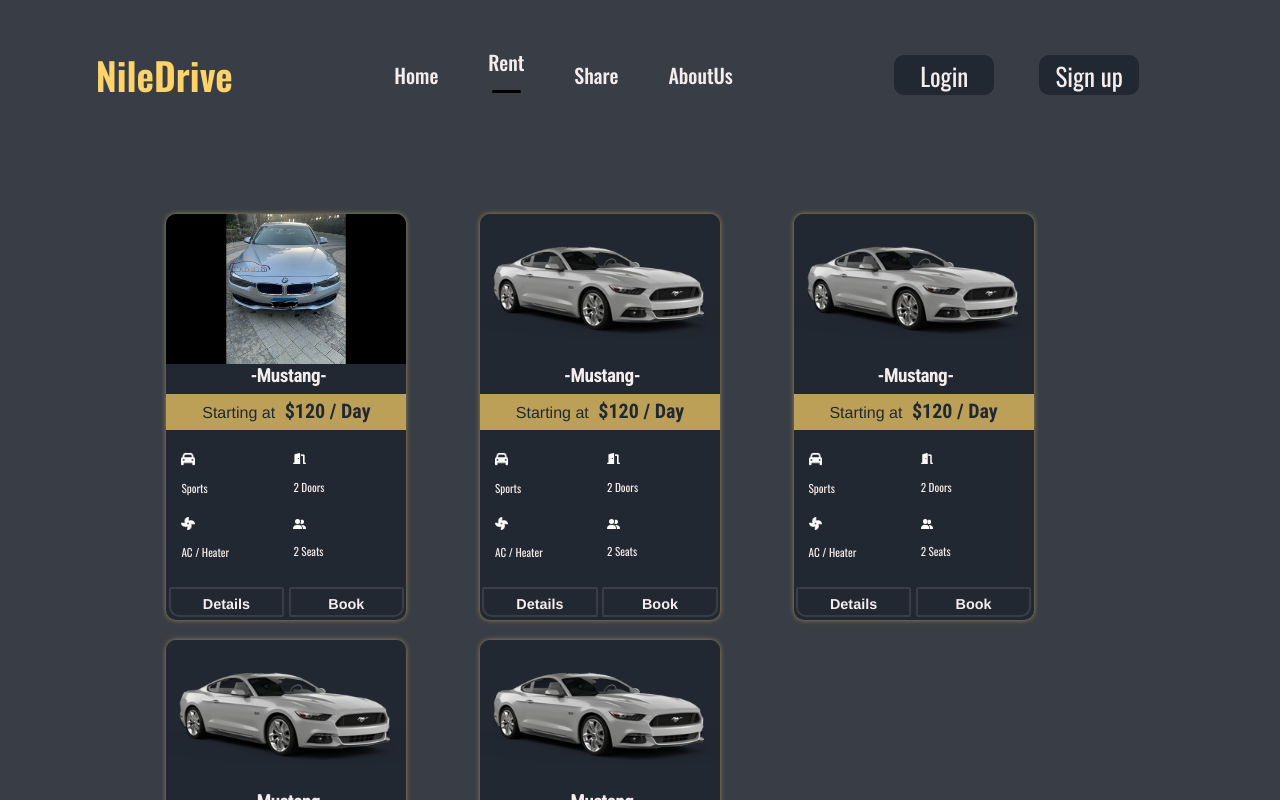
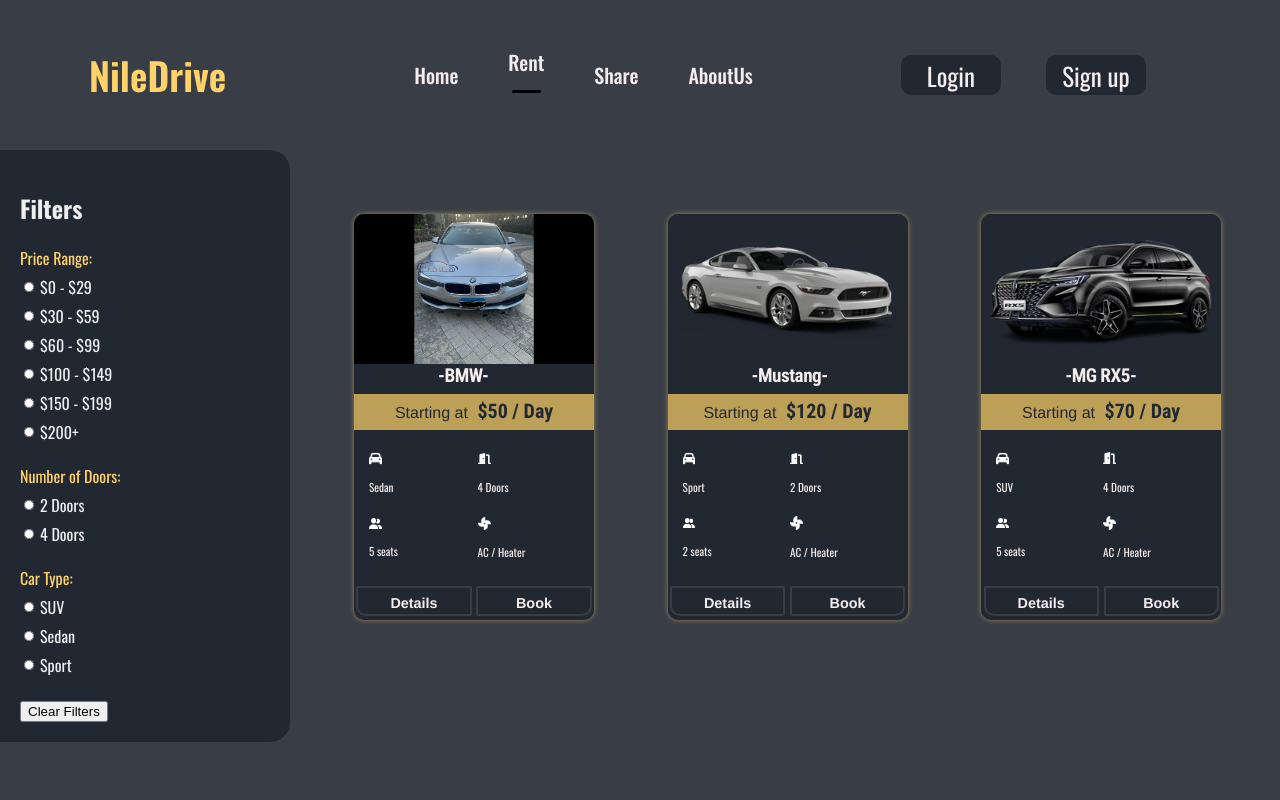
Before and after one commit to MohammedAdnancs/CarRentalPW, a React (Create React App) app in the folder frontend/: page /Rent in a window 1280 px wide. Shown: the top 800 px of the page. Built offline with nearby package versions, Linux system fonts and the light colour scheme.

Commit message:
added working filter

```diff
--- /dev/null
+++ b/frontend/src/Components/FilterBar/FilterBar.css
@@ -0,0 +1,56 @@
+.sidebar {
+  flex: 0 0 250px; /* Fixed width for sidebar */
+  background-color: #222831;
+  padding: 20px;
+  border-radius: 0px 20px 20px 0px;
+
+}
+
+.sidebar h2{
+  color: #EEEEEE;
+}
+
+.main-content {
+  flex: 1; /* Take up remaining space */
+  padding: 20px;
+}
+
+.filter {
+  margin-bottom: 20px;
+  color: #FFD369 ;
+}
+
+.radio-group {
+  margin-top: 5px;
+}
+
+.radio-group label {
+  display: block;
+  margin-bottom: 5px;
+  color: #EEEEEE ;
+}
+
+.radio-group input[type='radio'] {
+  margin-right: 5px;
+
+}
+
+input[type='radio']{
+  width: 10px;
+  height: 10px;
+  border-radius: 15px;
+  top: -2px;
+  left: -1px;
+  position: relative;
+  background-color: #EEEEEE;
+  content: '';
+  display: inline-block;
+  visibility: visible;
+  border: 2px solid #FFD369;
+}
+
+
+/* Style checked radio buttons */
+.radio-group input[type="radio"]:checked + label {
+  color: blue; /* Example color change */
+}
--- /dev/null
+++ b/frontend/src/Components/FilterBar/FilterBar.jsx
@@ -0,0 +1,203 @@
+import React, { useState, useEffect } from 'react';
+import './FilterBar.css';
+
+function FilterBar({ setFilters, priceRange, numDoors, carType }) {
+  const handlePriceRangeChange = (event) => {
+    setFilters(prevFilters => ({ ...prevFilters, priceRange: event.target.value }));
+  };
+
+  const handleNumDoorsChange = (event) => {
+    setFilters(prevFilters => ({ ...prevFilters, numDoors: event.target.value }));
+  };
+
+  const handleCarTypeChange = (event) => {
+    setFilters(prevFilters => ({ ...prevFilters, carType: event.target.value }));
+  };
+
+  const clearFilters = () => {
+    setFilters({ priceRange: '', numDoors: '', carType: '' });
+  };
+
+  useEffect(() => {
+    const handlePriceRadioClick = () => {
+      document.querySelectorAll('input[name="price"]').forEach(button => {
+        button.parentElement.style.color = button.checked ? '#FFD369' : '';
+      });
+    };
+
+    const handleDoorsRadioClick = () => {
+      document.querySelectorAll('input[name="doors"]').forEach(button => {
+        button.parentElement.style.color = button.checked ? '#FFD369' : '';
+      });
+    };
+
+    const handleTypeRadioClick = () => {
+      document.querySelectorAll('input[name="type"]').forEach(button => {
+        button.parentElement.style.color = button.checked ? '#FFD369' : '';
+      });
+    };
+
+    document.querySelectorAll('input[name="price"]').forEach(button => {
+      button.addEventListener('click', handlePriceRadioClick);
+    });
+
+    document.querySelectorAll('input[name="doors"]').forEach(button => {
+      button.addEventListener('click', handleDoorsRadioClick);
+    });
+
+    document.querySelectorAll('input[name="type"]').forEach(button => {
+      button.addEventListener('click', handleTypeRadioClick);
+    });
+
+    return () => {
+      document.querySelectorAll('input[name="price"]').forEach(button => {
+        button.removeEventListener('click', handlePriceRadioClick);
+      });
+
+      document.querySelectorAll('input[name="doors"]').forEach(button => {
+        button.removeEventListener('click', handleDoorsRadioClick);
+      });
+
+      document.querySelectorAll('input[name="type"]').forEach(button => {
+        button.removeEventListener('click', handleTypeRadioClick);
+      });
+    };
+  }, []);
+
+  return (
+
+    <div className="sidebar">
+      <form>
+      <h2>Filters</h2>
+      <div className="filter">
+        <label>Price Range:</label>
+        <div className="radio-group">
+          <label>
+            <input
+              name="price"
+              type="radio"
+              value="0-29"
+              checked={priceRange === '0-29'}
+              onChange={handlePriceRangeChange}
+            />
+            $0 - $29
+          </label>
+          <label>
+            <input
+             name="price"
+              type="radio"
+              value="30-59"
+              checked={priceRange === '30-59'}
+              onChange={handlePriceRangeChange}
+            />
+            $30 - $59
+          </label>
+          <label>
+            <input
+            name="price"
+              type="radio"
+              value="60-99"
+              checked={priceRange === '60-99'}
+              onChange={handlePriceRangeChange}
+            />
+            $60 - $99
+          </label>
+          <label>
+            <input
+            name="price"
+              type="radio"
+              value="100-149"
+              checked={priceRange === '100-149'}
+              onChange={handlePriceRangeChange}
+            />
+            $100 - $149
+          </label>
+          <label>
+            <input
+            name="price"
+              type="radio"
+              value="150-199"
+              checked={priceRange === '150-199'}
+              onChange={handlePriceRangeChange}
+            />
+            $150 - $199
+          </label>
+          <label>
+            <input
+            name="price"
+              type="radio"
+              value="200+"
+              checked={priceRange === '200+'}
+              onChange={handlePriceRangeChange}
+            />
+            $200+
+          </label>
+        </div>
+      </div>
+      <div className="filter">
+        <label>Number of Doors:</label>
+        <div className="radio-group">
+          <label>
+            <input
+            name="doors"
+              type="radio"
+              value="2"
+              checked={numDoors === '2'}
+              onChange={handleNumDoorsChange}
+            />
+            2 Doors
+          </label>
+          <label>
+            <input
+            name="doors"
+              type="radio"
+              value="4"
+              checked={numDoors === '4'}
+              onChange={handleNumDoorsChange}
+            />
+            4 Doors
+          </label>
+        </div>
+      </div>
+      <div className="filter">
+        <label>Car Type:</label>
+        <div className="radio-group">
+          <label>
+            <input
+            name="type"
+              type="radio"
+              value="SUV"
+              checked={carType === 'SUV'}
+              onChange={handleCarTypeChange}
+            />
+            SUV
+          </label>
+          <label>
+            <input
+            name="type"
+              type="radio"
+              value="Sedan"
+              checked={carType === 'Sedan'}
+              onChange={handleCarTypeChange}
+            />
+            Sedan
+          </label>
+          <label>
+            <input
+            name="type"
+              type="radio"
+              value="Sport"
+              checked={carType === 'Sport'}
+              onChange={handleCarTypeChange}
+            />
+            Sport
+          </label>
+        </div>
+      </div>
+      <button onClick={clearFilters}>Clear Filters</button>
+      </form>
+    </div>
+  );
+}
+
+export default FilterBar;
--- a/frontend/src/Components/Footer/Footer.css
+++ b/frontend/src/Components/Footer/Footer.css
@@ -1,6 +1,7 @@
 .FooterContainer {
     background-color: rgba(0, 0, 0, 0.5);
     width: 100%;
+    margin-top: 15%;
 }
 
 .Footer {
--- a/frontend/src/Components/Hero/Hero.css
+++ b/frontend/src/Components/Hero/Hero.css
@@ -5,11 +5,12 @@
     margin-bottom: 10%;
     min-width: 90%;
     min-height: 700px;
-    background: linear-gradient(300deg, #FFD369, #393E46 80%);
+    background: linear-gradient(200deg, #FFD369, #222831 50%);
     display: flex;
     justify-content: center;
     overflow: hidden;
     z-index: -1;
+    border-radius: 20px;
 }
 
 .Hero-left {
--- a/frontend/src/Components/cards/cards.css
+++ b/frontend/src/Components/cards/cards.css
@@ -1,19 +1,14 @@
 @import url('https://fonts.googleapis.com/css?family=Roboto+Condensed:700');
-ul{
-  margin: 0;
-  padding: 0;
+.Acontainer {
+  display: flex;
 }
-ul li{
-  margin: 0;
-  padding: 0;
-  list-style: none;
-}
+
 .Cwrapper {
   display: grid;
   grid-template-columns: repeat(auto-fill, minmax(200px, 1fr)); /* Adjust minmax values as needed */
   width: 70%;
   margin-top: 5%;
-  margin-left: 13%;
+  margin-left: 5%;
   margin-bottom: 5%;
   row-gap: 10%; /* Changed to px for consistency */
   column-gap: 5%;
@@ -174,3 +169,17 @@ ul li{
 {
   font-size: .70rem;
 }
+
+input[type='radio']:checked:after {
+  width: 15px;
+  height: 15px;
+  border-radius: 15px;
+  top: -2px;
+  left: -1px;
+  position: relative;
+  background-color: #ffa500;
+  content: '';
+  display: inline-block;
+  visibility: visible;
+  border: 2px solid white;
+}
--- a/frontend/src/Components/cards/cards.jsx
+++ b/frontend/src/Components/cards/cards.jsx
@@ -1,143 +1,117 @@
-import React, { useState } from 'react'
-import './cards.css'
-import Mustang1 from '../Assets/mustang1.png'
-import Mustang2 from '../Assets/mustang2.png'
-import car from '../Assets/car-solid.png'
-import fan from '../Assets/fan.png'
-import user from '../Assets/user.png'
-import door from '../Assets/door.png'
-import t1 from '../Assets/t1.jpg'
-import t2 from '../Assets/t2.jpg'
+import React, { useState } from 'react';
+import './cards.css';
+import FilterBar from '../FilterBar/FilterBar';
+import Mustang1 from '../Assets/mustang1.png';
+import Mustang2 from '../Assets/mustang2.png';
+import car from '../Assets/car-solid.png';
+import fan from '../Assets/fan.png';
+import user from '../Assets/user.png';
+import door from '../Assets/door.png';
+import t1 from '../Assets/t1.jpg';
+import t2 from '../Assets/t2.jpg';
+import mg1 from '../Assets/mg.png';
+import mg2 from '../Assets/mg1.png';
 
 const Cards = () => {
+  const [filters, setFilters] = useState({
+    priceRange: '',
+    numDoors: '',
+    carType: ''
+  });
+
+  const cardData = [
+    {
+      name: "BMW",
+      thumbnail1: t1,
+      thumbnail2: t2,
+      type: "Sedan",
+      doors: "4 Doors",
+      Dprice: "$50 / Day",
+      seats: "5 seats",
+      priceRange: "30-59"
+    },
+    {
+      name: "Mustang",
+      thumbnail1: Mustang1,
+      thumbnail2: Mustang2,
+      type: "Sport",
+      doors: "2 Doors",
+      Dprice: "$120 / Day",
+      seats: "2 seats",
+      priceRange: "100-149"
+    },
+    {
+      name: "MG RX5",
+      thumbnail1: mg1,
+      thumbnail2: mg2,
+      type: "SUV",
+      doors: "4 Doors",
+      Dprice: "$70 / Day",
+      seats: "5 seats",
+      priceRange: "60-99"
+    },
+  ];
+
+  const filteredCards = cardData.filter(card => {
+    if (filters.priceRange && card.priceRange !== filters.priceRange) return false;
+    if (filters.numDoors && card.doors !== `${filters.numDoors} Doors`) return false;
+    if (filters.carType && card.type !== filters.carType) return false;
+    return true;
+  });
+
+
   return (
+    <div class="Acontainer">
+      <FilterBar setFilters={setFilters} />
       <div class="Cwrapper">
-    <div class="vehicle-card">
+      {filteredCards.map((card, index) => (
+          <div className="vehicle-card" key={index}>
+            {
               <div class="details">
               <div class="thumb-gallery">
-          <img class="first" src={t1}/>
-          <img class="second" src={t2} />
+                <img class="first" src={card.thumbnail1} />
+                <img class="second" src={card.thumbnail2} />
               </div>
-        <h3 class="carName">-Mustang-</h3>
+              <h3 class="carName">-{card.name}-</h3>
               <div class="info">
                 <div class="price">
                   <span>Starting at</span>
                 </div>
-          <h4>$120 / Day</h4>
+                <h4>{card.Dprice}</h4>
               </div>
               <div class="grid-container">
-           <div class="grid-item"><img class="Cicon" src={car}/><p>Sports</p></div>
-           <div class="grid-item"><img class="Cicon" src={door}/><p>2 Doors</p></div>
-           <div class="grid-item"><img class="Cicon" src={fan}/><p>AC / Heater</p></div>
-           <div class="grid-item"><img class="Cicon" src={user}/><p>2 Seats</p></div>
+                <div class="grid-item">
+                  <img class="Cicon" src={car} />
+                  <p>{card.type}</p>
+                </div>
+                <div class="grid-item">
+                  <img class="Cicon" src={door} />
+                  <p>{card.doors}</p>
+                </div>
+                <div class="grid-item">
+                  <img class="Cicon" src={user} />
+                  <p>{card.seats}</p>
+                </div>
+                <div class="grid-item">
+                  <img class="Cicon" src={fan} />
+                  <p>AC / Heater</p>
+                </div>
               </div>
               <div class="ctas">
-            <a href="#" class="btn primary">Details</a>
-            <a href="#" class="btn secondary">Book</a>
+                <a href="#" class="btn primary">
+                  Details
+                </a>
+                <a href="#" class="btn secondary">
+                  Book
+                </a>
               </div>
             </div>
+            }
           </div>
-    <div class="vehicle-card">
-      <div class="details">
-        <div class="thumb-gallery">
-          <img class="first" src={Mustang1}/>
-          <img class="second" src={Mustang2} />
-        </div>
-        <h3 class="carName">-Mustang-</h3>
-        <div class="info">
-          <div class="price">
-            <span>Starting at</span>
-          </div>
-          <h4>$120 / Day</h4>
-        </div>
-        <div class="grid-container">
-           <div class="grid-item"><img class="Cicon" src={car}/><p>Sports</p></div>
-           <div class="grid-item"><img class="Cicon" src={door}/><p>2 Doors</p></div>
-           <div class="grid-item"><img class="Cicon" src={fan}/><p>AC / Heater</p></div>
-           <div class="grid-item"><img class="Cicon" src={user}/><p>2 Seats</p></div>
-        </div>
-        <div class="ctas">
-            <a href="#" class="btn primary">Details</a>
-            <a href="#" class="btn secondary">Book</a>
+        ))}
       </div>
     </div>
-    </div>
-    <div class="vehicle-card">
-      <div class="details">
-        <div class="thumb-gallery">
-          <img class="first" src={Mustang1}/>
-          <img class="second" src={Mustang2} />
-        </div>
-        <h3 class="carName">-Mustang-</h3>
-        <div class="info">
-          <div class="price">
-            <span>Starting at</span>
-          </div>
-          <h4>$120 / Day</h4>
-        </div>
-        <div class="grid-container">
-           <div class="grid-item"><img class="Cicon" src={car}/><p>Sports</p></div>
-           <div class="grid-item"><img class="Cicon" src={door}/><p>2 Doors</p></div>
-           <div class="grid-item"><img class="Cicon" src={fan}/><p>AC / Heater</p></div>
-           <div class="grid-item"><img class="Cicon" src={user}/><p>2 Seats</p></div>
-        </div>
-        <div class="ctas">
-            <a href="#" class="btn primary">Details</a>
-            <a href="#" class="btn secondary">Book</a>
-              </div>
-      </div>
-    </div>
-    <div class="vehicle-card">
-      <div class="details">
-        <div class="thumb-gallery">
-          <img class="first" src={Mustang1}/>
-          <img class="second" src={Mustang2} />
-        </div>
-        <h3 class="carName">-Mustang-</h3>
-        <div class="info">
-          <div class="price">
-            <span>Starting at</span>
-          </div>
-          <h4>$120 / Day</h4>
-        </div>
-        <div class="grid-container">
-           <div class="grid-item"><img class="Cicon" src={car}/><p>Sports</p></div>
-           <div class="grid-item"><img class="Cicon" src={door}/><p>2 Doors</p></div>
-           <div class="grid-item"><img class="Cicon" src={fan}/><p>AC / Heater</p></div>
-           <div class="grid-item"><img class="Cicon" src={user}/><p>2 Seats</p></div>
-        </div>
-        <div class="ctas">
-            <a href="#" class="btn primary">Details</a>
-            <a href="#" class="btn secondary">Book</a>
-              </div>
-      </div>
-    </div>
-    <div class="vehicle-card">
-      <div class="details">
-        <div class="thumb-gallery">
-          <img class="first" src={Mustang1}/>
-          <img class="second" src={Mustang2} />
-        </div>
-        <h3 class="carName">-Mustang-</h3>
-        <div class="info">
-          <div class="price">
-            <span>Starting at</span>
-          </div>
-          <h4>$120 / Day</h4>
-        </div>
-        <div class="grid-container">
-           <div class="grid-item"><img class="Cicon" src={car}/><p>Sports</p></div>
-           <div class="grid-item"><img class="Cicon" src={door}/><p>2 Doors</p></div>
-           <div class="grid-item"><img class="Cicon" src={fan}/><p>AC / Heater</p></div>
-           <div class="grid-item"><img class="Cicon" src={user}/><p>2 Seats</p></div>
-        </div>
-        <div class="ctas">
-            <a href="#" class="btn primary">Details</a>
-            <a href="#" class="btn secondary">Book</a>
-              </div>
-      </div>
-    </div>
-   </div>
-  )
-}
+  );
+};
+
 export default Cards
--- a/frontend/src/Components/searchHomePage/SearchHomePage.css
+++ b/frontend/src/Components/searchHomePage/SearchHomePage.css
@@ -9,6 +9,8 @@
     margin-left: 100px;
     z-index: 10;
     position: relative;
+    border-radius: 20px;
+    border: #FFD369 solid 1px;
 }
 
 .SearchContainer {
--- a/frontend/src/Components/workingsteps/workingsteps.css
+++ b/frontend/src/Components/workingsteps/workingsteps.css
@@ -4,6 +4,7 @@
     align-items: center;
     justify-self: center;
     width: 100%;
+    margin-bottom: 15%;
 }
 
 .ContainerWorikingSteps .title {
```
Also changed, not shown: frontend/src/Components/Assets/mg1.png (added). Lines whose indentation alone changed are shown as unchanged.
